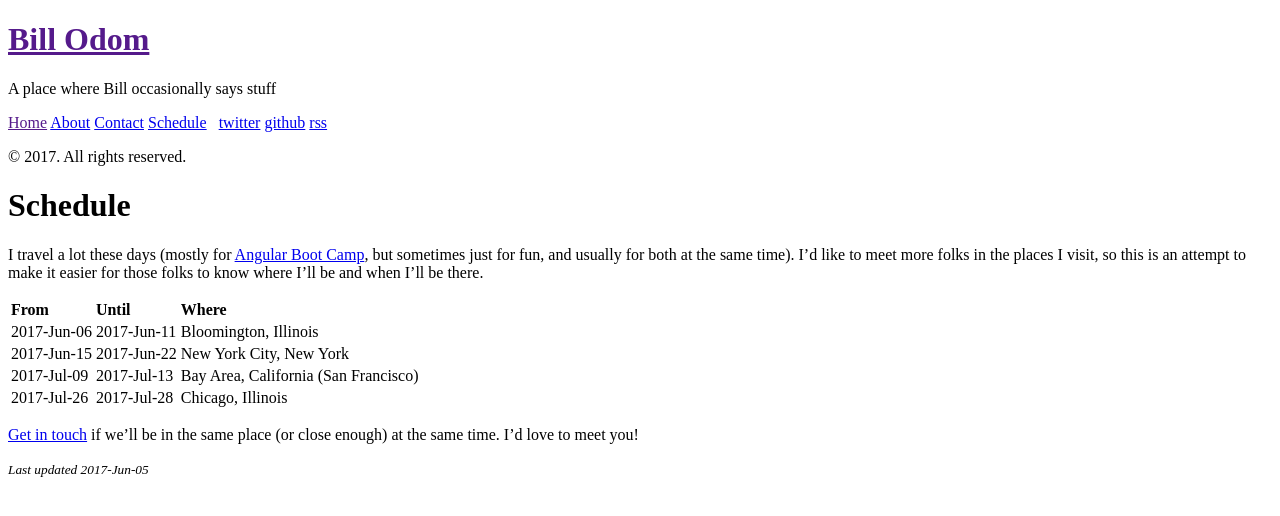
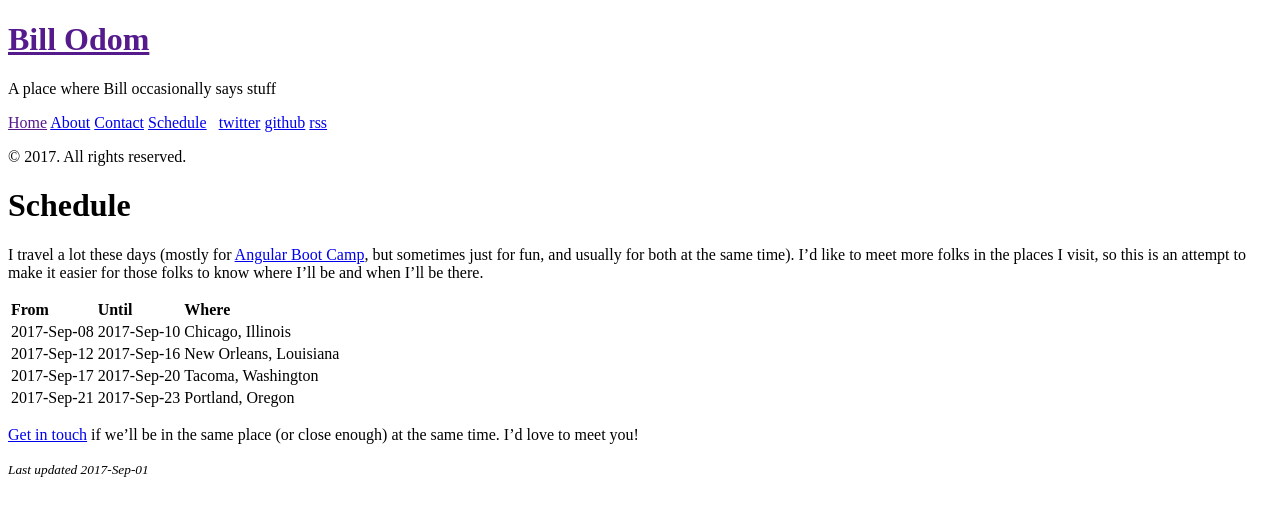
Before and after one commit to wnodom/wnodom.github.io, a Jekyll site: the page built from schedule.md, in a window 1280 px wide. Shown: the top 516 px of the page. Built offline with Jekyll 4.4.1, drawn with Linux system fonts in a browser that asks for light colours.

Commit message:
Update (entire) schedule

```diff
--- a/schedule.md
+++ b/schedule.md
@@ -1,17 +1,17 @@
 ---
 layout: page
 title: Schedule
-update_date: Mon Jun  5 00:38:09 2017
+update_date: Fri Sep  1 19:06:50 2017
 ---
 
 I travel a lot these days (mostly for [Angular Boot Camp](http://angularbootcamp.com/), but sometimes just for fun, and usually for both at the same time). I'd like to meet more folks in the places I visit, so this is an attempt to make it easier for those folks to know where I'll be and when I'll be there.
 
 | From        | Until       | Where
 |:------------|:------------|:-
-| 2017-Jun-06 | 2017-Jun-11 | Bloomington, Illinois
-| 2017-Jun-15 | 2017-Jun-22 | New York City, New York
-| 2017-Jul-09 | 2017-Jul-13 | Bay Area, California (San Francisco)
-| 2017-Jul-26 | 2017-Jul-28 | Chicago, Illinois
+| 2017-Sep-08 | 2017-Sep-10 | Chicago, Illinois
+| 2017-Sep-12 | 2017-Sep-16 | New Orleans, Louisiana
+| 2017-Sep-17 | 2017-Sep-20 | Tacoma, Washington
+| 2017-Sep-21 | 2017-Sep-23 | Portland, Oregon
 
 [Get in touch](/contact/) if we'll be in the same place (or close enough) at the same time. I'd love to meet you!
 
```
